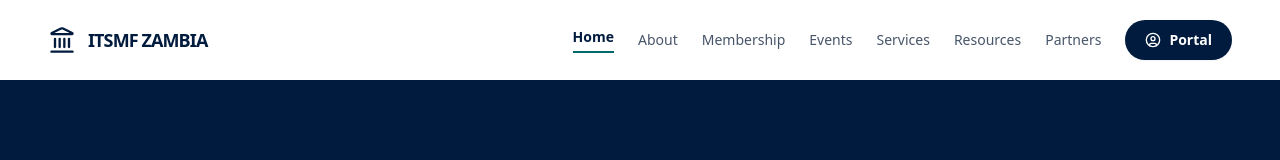
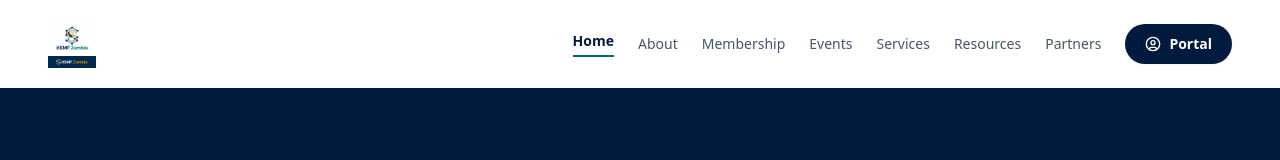
Before and after one commit to chipambaflaviour/itSMF-Zambia, a React (Vite) app in the folder itSMF.Zambia.Client/: page / in a window 1280 px wide. Shown: the top 160 px of the page. Built offline with nearby package versions, Linux system fonts and the light colour scheme.

Commit message:
Add and implement custom brand logo

```diff
--- a/itSMF.Zambia.Client/src/App.tsx
+++ b/itSMF.Zambia.Client/src/App.tsx
@@ -61,8 +61,7 @@
     <header className={`sticky top-0 z-50 transition-all duration-300 ${scrolled ? 'bg-white/95 backdrop-blur-md shadow-md py-3' : 'bg-white py-5'}`}>
       <div className="flex justify-between items-center w-full px-6 md:px-12 max-w-7xl mx-auto">
         <div className="flex items-center gap-3 cursor-pointer" onClick={() => setPage('home')}>
-          <Landmark className="text-primary-navy w-7 h-7" />
-          <span className="text-lg font-black text-primary-navy tracking-tighter uppercase whitespace-nowrap">itSMF Zambia</span>
+          <img src="/logo.png" alt="itSMF Zambia Logo" className="h-12 w-auto object-contain" />
         </div>
 
         <nav className="hidden xl:flex items-center gap-6">
```
Also changed, not shown: itSMF.Zambia.Client/public/logo.png (added).
